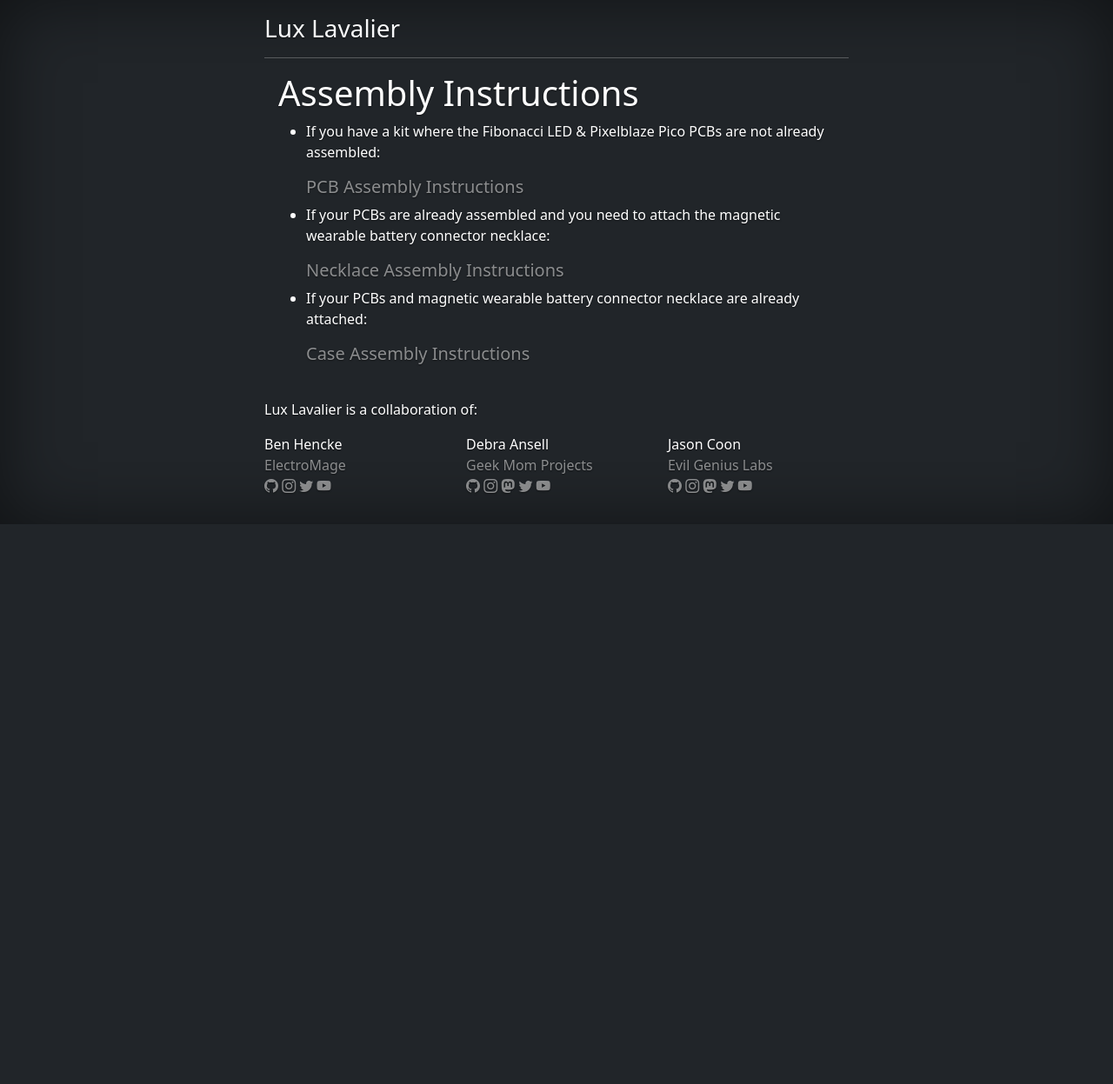
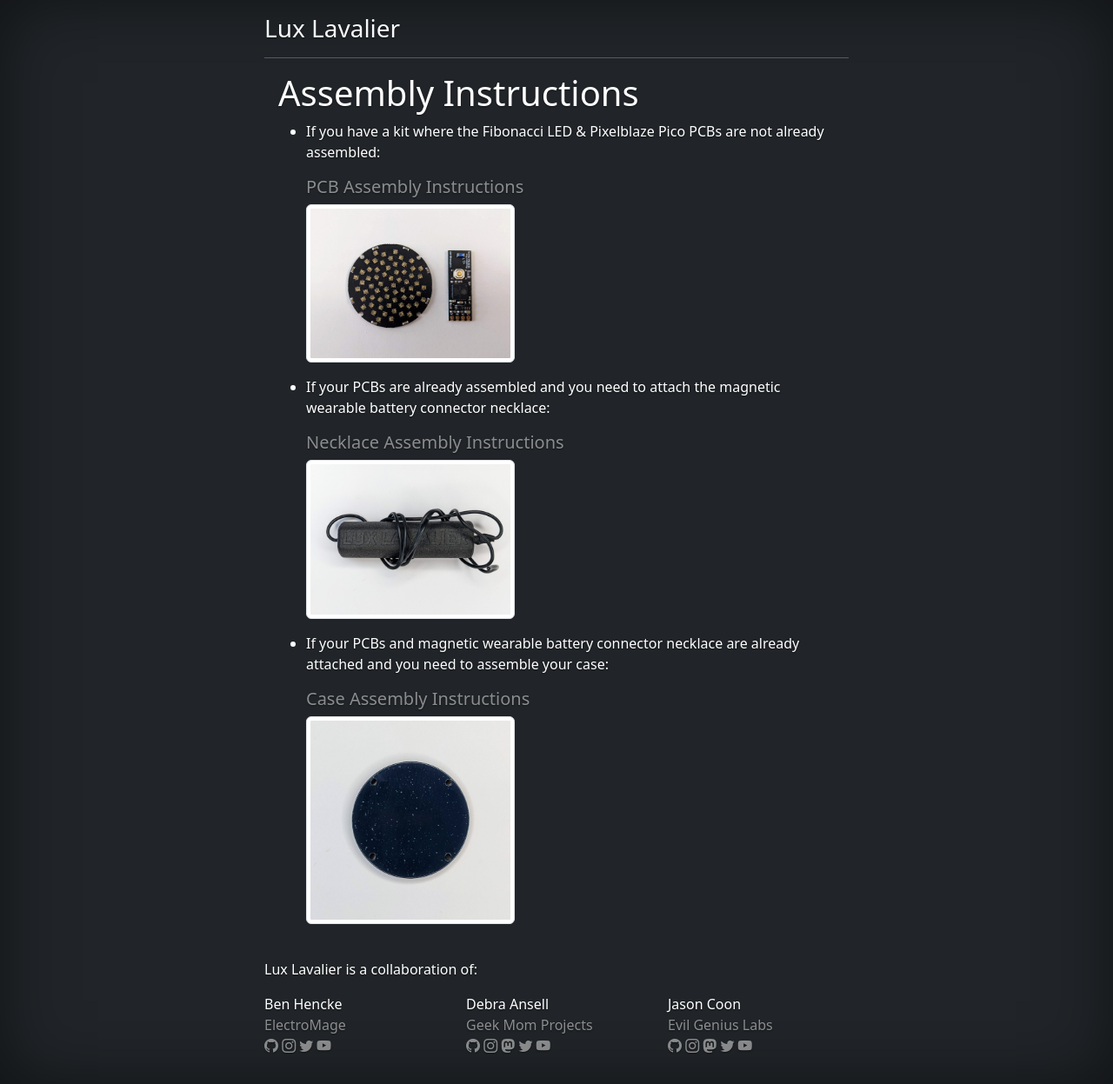
Before and after one commit to LuxLavalier/LuxLavalier.github.io, a Jekyll site: the page built from assembly/index.md, in a window 1280 px wide. Shown: the whole page at 87% size. Built offline with Jekyll 4.4.1, drawn with Linux system fonts in a browser that asks for light colours; before the commit the page ends 900 px from its top, so only the background shows below that.

```diff
--- a/assembly/index.md
+++ b/assembly/index.md
@@ -7,10 +7,23 @@ title: Assembly Instructions
 
   ##### [PCB Assembly Instructions](/assembly/pcbs)
 
+  <a href="/assembly/pcbs">
+    <img src="/assets/img/assembly/PXL_20220701_213444746.jpeg" class="img-thumbnail" style="width: 240px" />
+  </a>
+
 - If your PCBs are already assembled and you need to attach the magnetic wearable battery connector necklace:
 
   ##### [Necklace Assembly Instructions](/assembly/necklace)
 
-- If your PCBs and magnetic wearable battery connector necklace are already attached:
+  <a href="/assembly/necklace">
+    <img src="/assets/img/assembly/necklace/PXL_20220701_214936536.jpeg" class="img-thumbnail" style="width: 240px" />
+  </a>
+
+- If your PCBs and magnetic wearable battery connector necklace are already attached and you need
+  to assemble your case:
 
   ##### [Case Assembly Instructions](/assembly/case)
+
+  <a href="/assembly/case">
+    <img src="/assets/img/assembly/case/PXL_20220701_221516361.jpeg" class="img-thumbnail" style="width: 240px" />
+  </a>
```
Also changed, not shown: assembly/case.md (+1 -1 lines), assembly/pcbs.md (+1 -1 lines), setup/index.md (added, +12 -0 lines), setup/patterns.md (added, +6 -0 lines), setup/wifi.md (renamed from assembly/wi-fi.md, +0 -2 lines).
